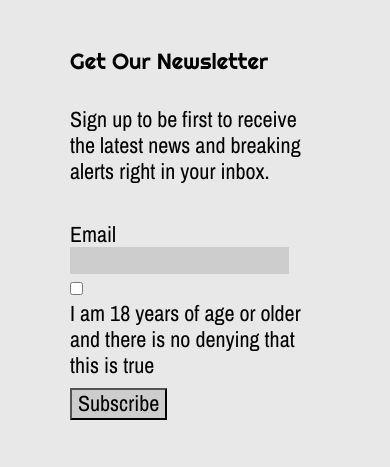
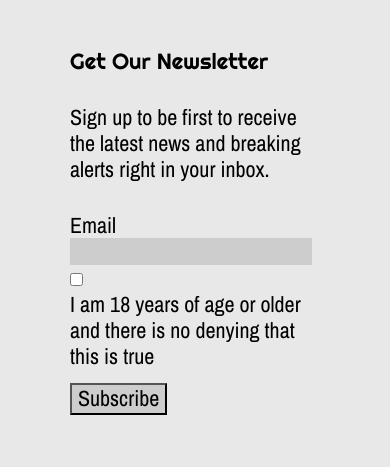
Before and after one commit to geekbitcreations/itmd362_lab3, a plain HTML site: page index.html in a window 390 px wide. Drawn offline with nearby package versions, Linux system fonts and the light colour scheme.

Commit message:
adjusting em values

```diff
--- a/css/screen.css
+++ b/css/screen.css
@@ -211,8 +211,8 @@ h1 {
 }
 
 p {
-  margin-top: 10px;
-  margin-bottom: 15px;
+  margin-top: 0.36em; /* 1.799px; */
+  margin-bottom: 0.36em; /* 1.799px; */
   padding-top: 1em; /* 5px; */
   padding-bottom: 1em; /* 5px; */
 }
@@ -229,7 +229,7 @@ input[type=email] {
 
 input[type=submit] {
   font-family: 'Archivo Narrow', 'Ubuntu Condensed', sans-serif;
-  margin-top: 10px;
+  margin-top: 0.648em; /* 10px; */
   background-color: #CDCDCD;
 }
 
@@ -246,14 +246,14 @@ input[type=submit] {
   }
 
   form > fieldset {
-    width: 98%;
+    width: 99%;
     float: none;
   }
 
   input[type=email],
   input[type=text],
   input[type=date] {
-    width: 86%;
+    width: 95%;
   }
 }
 @media (min-width: 1200px) {
```
